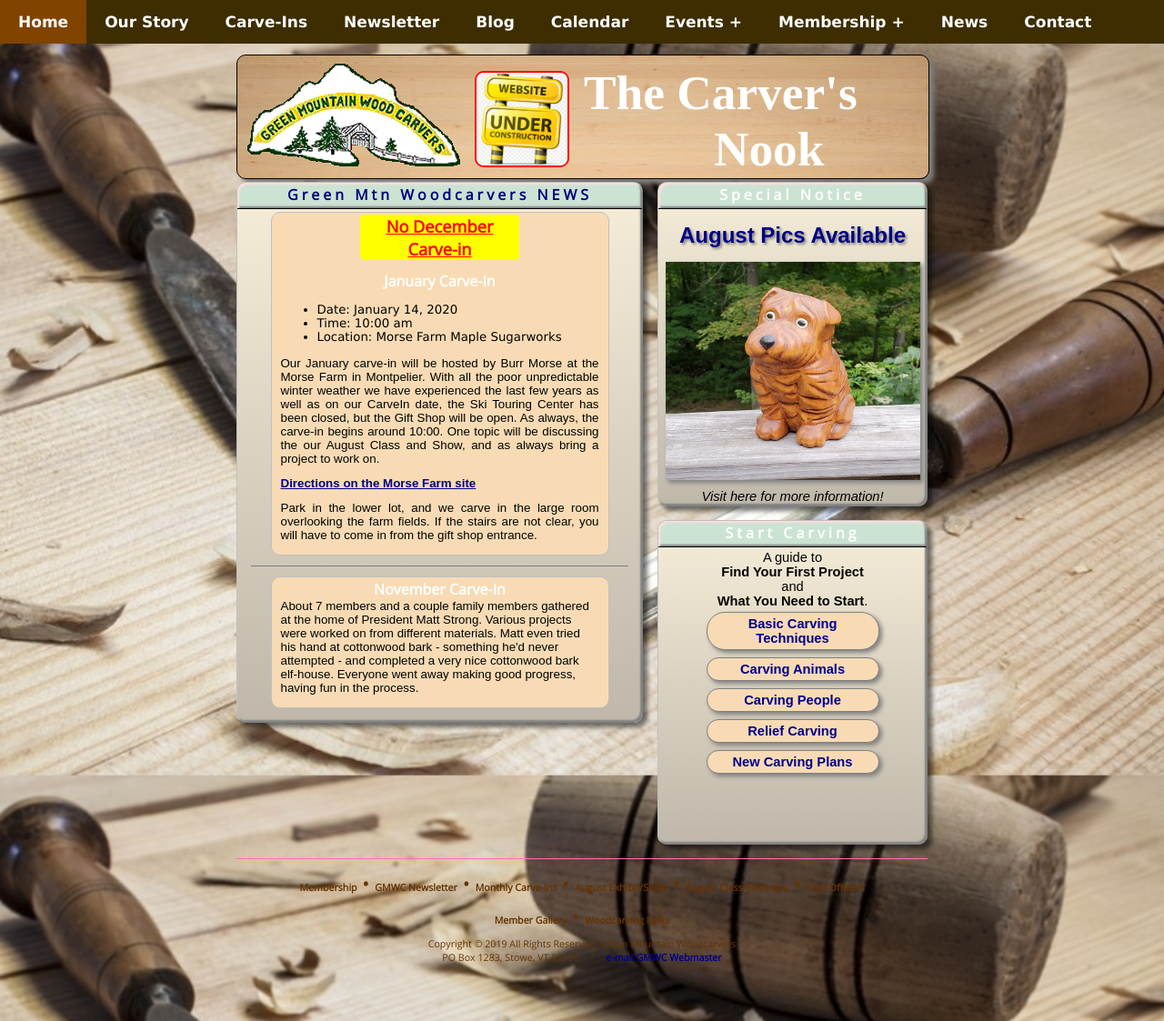
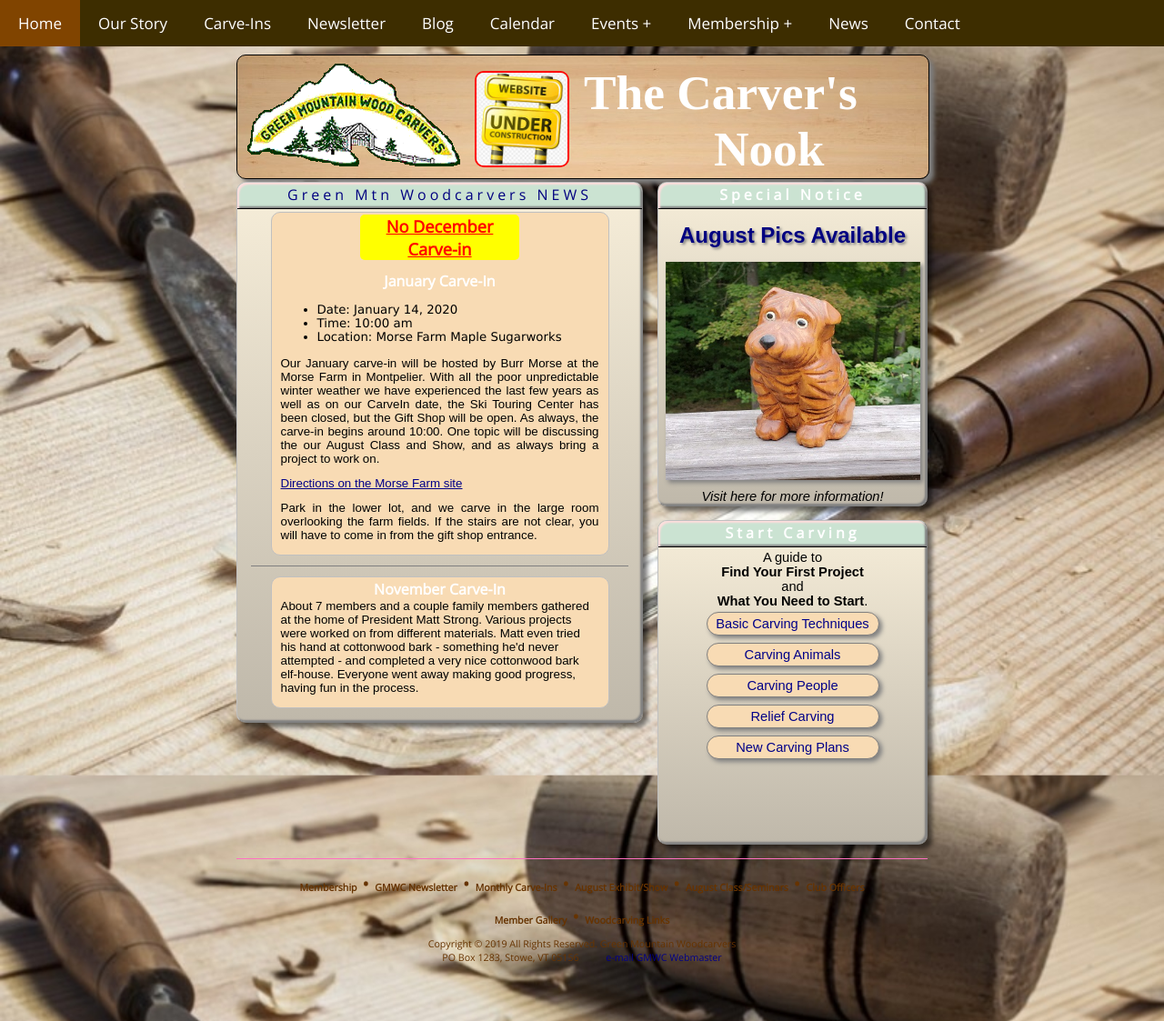
Before and after one commit to davetabor/davetabor.github.io, a PHP site: page /gmwc/index.html in a window 1280 px wide. Shown: the whole page at 91% size. Run offline with PHP 8.4, Linux system fonts and the light colour scheme.

Commit message:
Menu fixes

```diff
--- a/gmwc/common/menu.css
+++ b/gmwc/common/menu.css
@@ -70,6 +70,7 @@ nav#topNav {
     top: 0;
 	width: 100%;
 	z-index: 1;
+	font: Arial 22px normal;
 }
 
 #logo {
@@ -97,6 +98,9 @@ nav#topNav ul {
 	margin:0;
 	list-style: none;
 	position: relative;
+	font-family: 'Open Sans', sans-serif;
+	font-size: 17px;
+	font-weight: normal;
 	}
 
 /* Positioning the navigation items inline */
--- a/gmwc/common/oldstyle.css
+++ b/gmwc/common/oldstyle.css
@@ -137,7 +137,7 @@ p {
 }
 
 a {
-    font-weight: bold;
+    /* font-weight: bold; */
     color: #000088;
     text-decoration: none;
 }
--- a/gmwc/index.html
+++ b/gmwc/index.html
@@ -414,7 +414,7 @@
 </head>
 <!-- = = = = = = = = = = = = = = = = = = = = = = = = = = = = = = = = = = = = = = = = = = = = = = = = = = = = = = = = = = = = = = = = = = = = = = -->
 
-<body class="GMWCBody">
+<body class="">
         <nav id="topNav">
             <!-- <div id="logo">Your Logo here</div> -->
 
```
